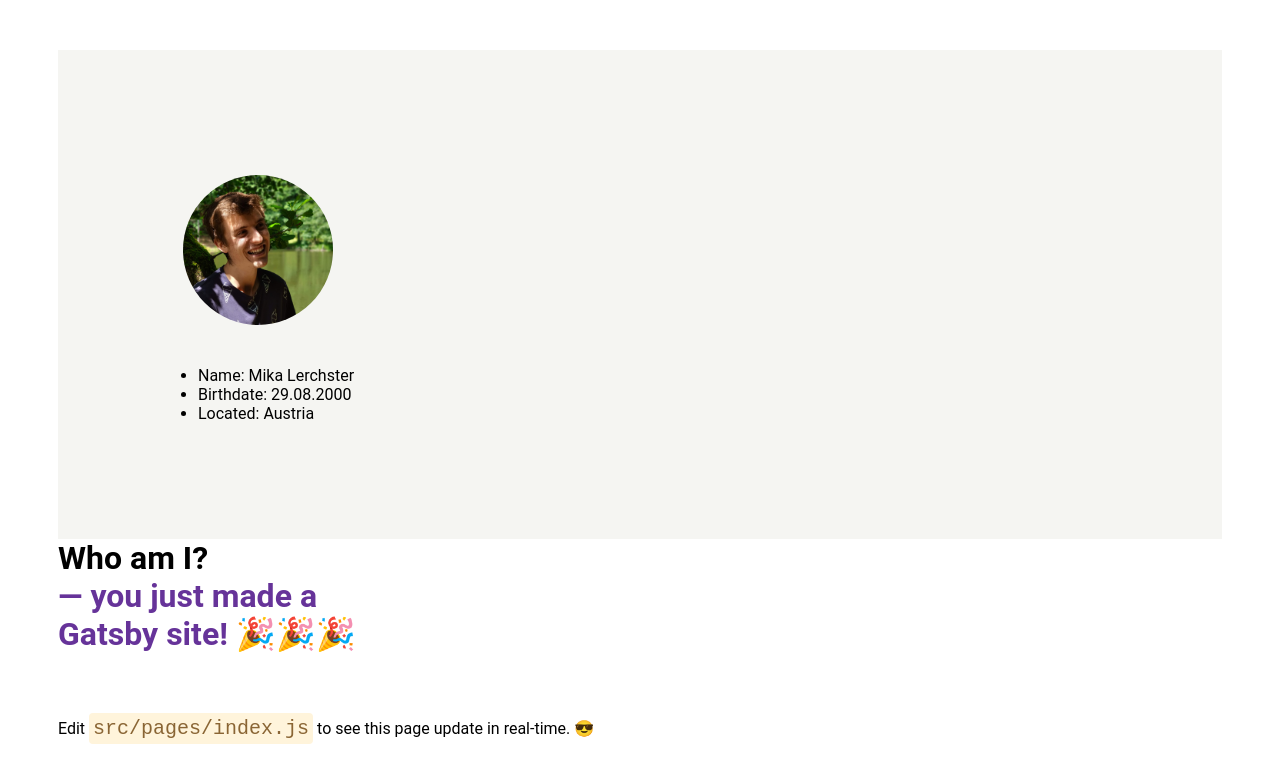
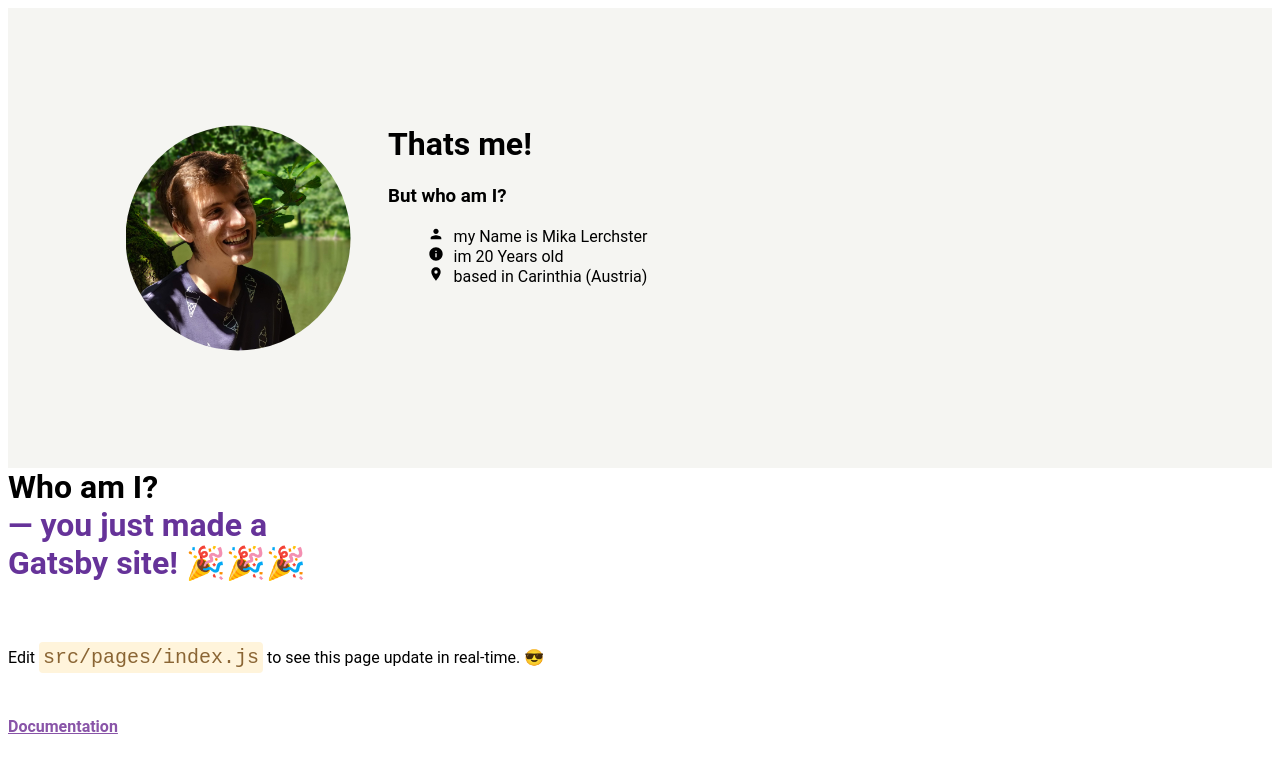
Before and after one commit to lerchstm/Portfolio, a Gatsby site: page / in a window 1280 px wide. Shown: the top 758 px of the page. Built offline with nearby package versions, Linux system fonts and the light colour scheme; Gatsby itself is replaced by a stand-in of ours.

Commit message:
about me Section: Icons, Alingment etc

```diff
--- a/package.json
+++ b/package.json
@@ -17,6 +17,7 @@
   "dependencies": {
     "gatsby": "^3.4.1",
     "react": "^17.0.1",
-    "react-dom": "^17.0.1"
+    "react-dom": "^17.0.1",
+    "react-icons": "^4.2.0"
   }
 }
--- a/src/components/layout.module.css
+++ b/src/components/layout.module.css
@@ -1,13 +1,13 @@
 
 .container {
     color: "#232129";
-    margin: 50px;
     font-family: 'Roboto', sans-serif;
 }
 
 .aboutMe {
     background-color: #f5f5f2;
-    padding: 100px;
+    padding: 80px;
+    display: flex;
 }
 
 .imageProfilePicture {
@@ -19,8 +19,20 @@
 }
 
 .imageCropper {
-    width: 200px;
-    height: 200px;
+    width: 300px;
+    height: 300px;
     border-radius: 50%;
     overflow: hidden;
 }
+
+.list {
+    list-style: none;
+}
+
+/*.listItem{
+
+} */
+
+.listSpan{
+    padding-right: 0.6em;
+}
--- a/src/pages/index.js
+++ b/src/pages/index.js
@@ -3,10 +3,17 @@ import {
   container,
   aboutMe,
   imageProfilePicture,
-  imageCropper
+  imageCropper,
+  list,
+  listSpan
 } from '../components/layout.module.css'
 
 import profilePicture from "../images/me.jpg"
+import {
+  MdPerson,
+  MdPlace,
+  MdInfo
+} from "react-icons/md"
 
 // styles
 
@@ -144,10 +151,12 @@ const IndexPage = () => {
         </div>
 
         <p>
-        <ul>
-          <li>Name: Mika Lerchster</li>
-          <li>Birthdate: 29.08.2000</li>
-          <li>Located: Austria</li>
+          <h1>Thats me!</h1>
+          <h3>But who am I?</h3>
+        <ul className={list}>
+          <li><span className={listSpan}><MdPerson /></span>my Name is Mika Lerchster</li>
+          <li><span className={listSpan}><MdInfo /></span>im 20 Years old</li>
+          <li><span className={listSpan}><MdPlace /></span>based in Carinthia (Austria)</li>
         </ul>
         </p>
       </div>
```
Also changed, not shown: 1 other file.
